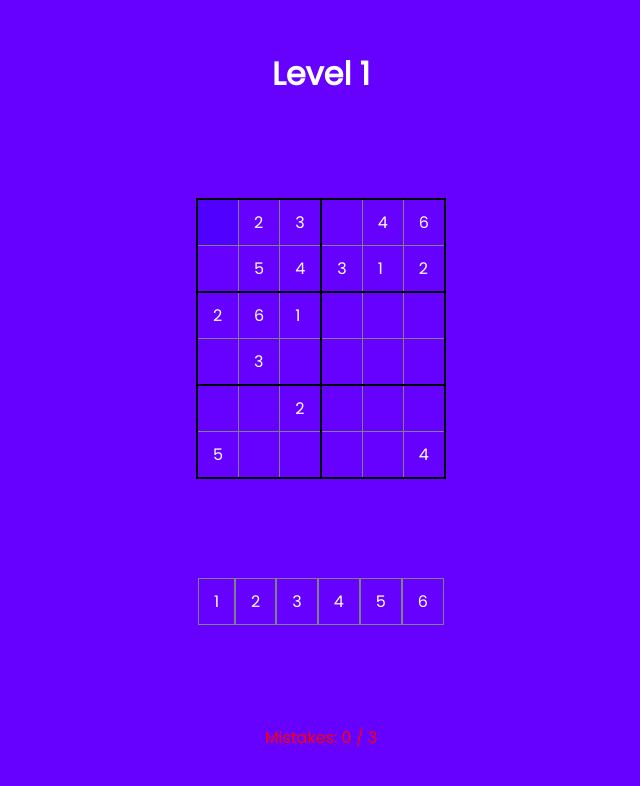
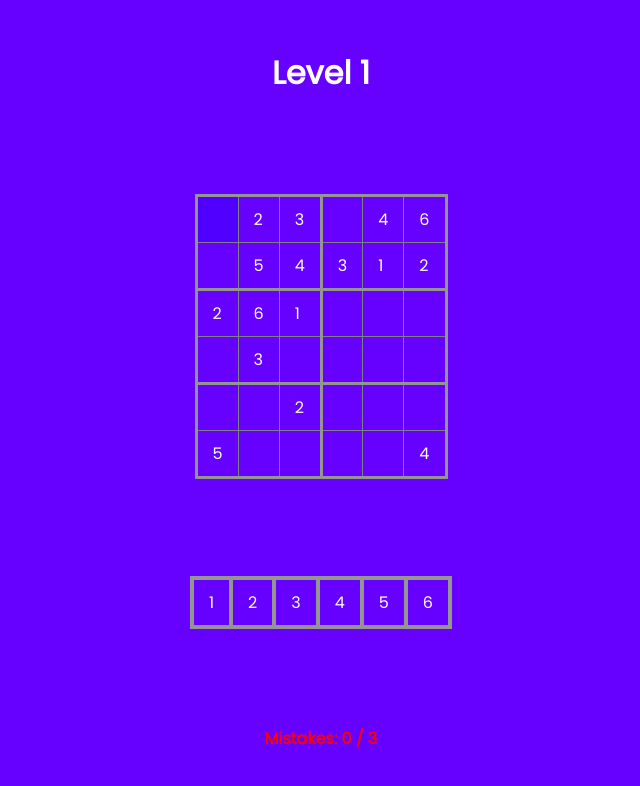
Before and after one commit to arkzok/react-sudoku, a React (Create React App) app: page /game in a window 1280 px wide. Shown: the top 786 px of the page, without its empty margins (319-959 px from the left). Built offline with nearby package versions, Linux system fonts and the light colour scheme.

Commit message:
style changes

```diff
--- a/src/App.css
+++ b/src/App.css
@@ -35,23 +35,28 @@ a {
 
 .sudoku {
   border-collapse: collapse;
-  border: 2px solid black;
+  border: 3px solid rgb(148, 148, 145);
 }
 
 .sudoku td:nth-of-type(3) {
-  border-right: 2px solid black;
+  border-right: 3px solid rgb(148, 148, 145);
 }
 
 .sudoku tr:nth-of-type(even) {
-  border-bottom: 2px solid black;
+  border-bottom: 3px solid rgb(148, 148, 145);
 }
 
 .mistakes {
   color: red;
+  font-weight: 600;
 }
 
 .victory {
   font-size: 100px;
+}
+
+.value {
+  border: 2px solid rgb(148, 148, 145);
 }
 
 .btn {
--- a/src/components/Game.jsx
+++ b/src/components/Game.jsx
@@ -43,10 +43,10 @@ const Game = props => {
                     }
                 </tbody>
             </table>
-            <ul className="d-flex">
+            <ul className="d-flex value">
                 {
                     props.values.map(value =>
-                        <li key={value} className="cell" onClick={() => props.changeValue(value)}>
+                        <li key={value} className="cell value" onClick={() => props.changeValue(value)}>
                             {value}
                         </li>
                     )
```
